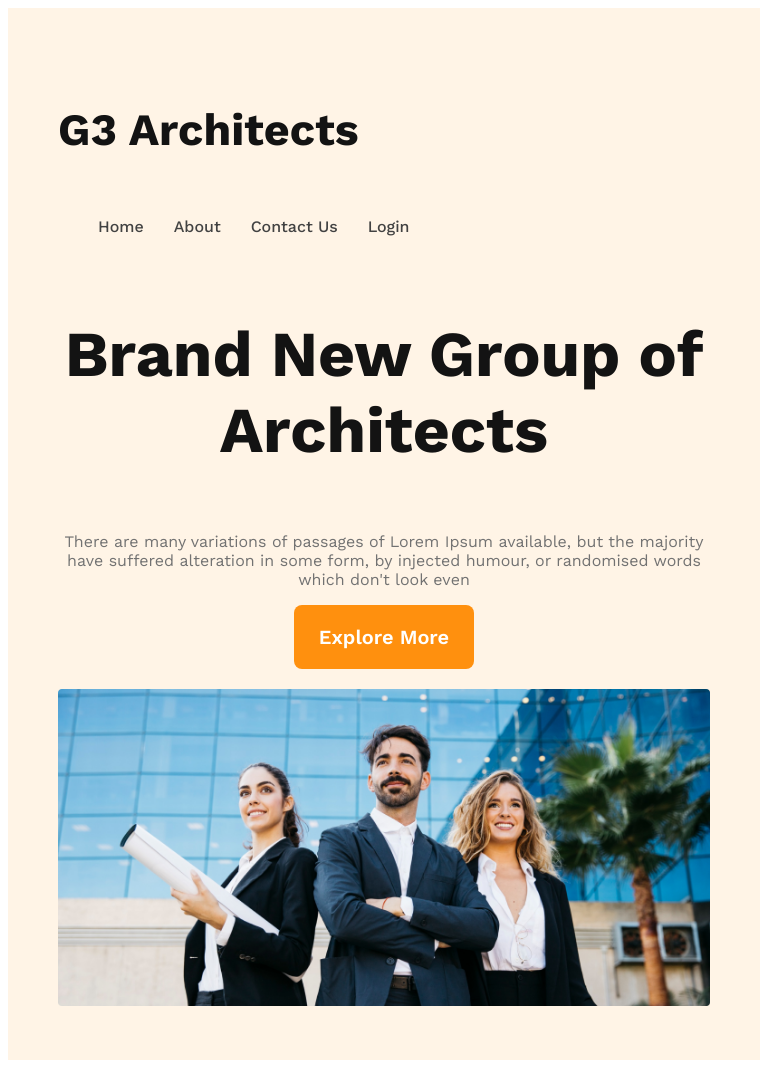
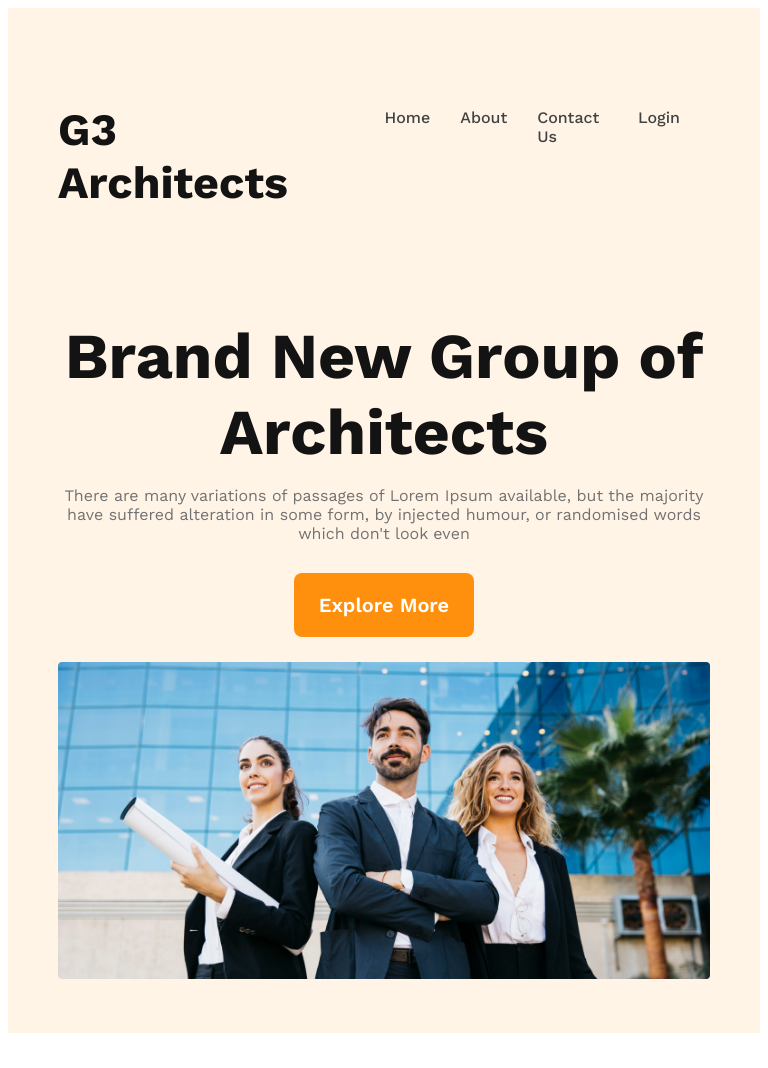
Before and after one commit to mdzarif55/g3-architect-website, a plain HTML site: page index.html in a window 768 px wide. After the commit the page ends 1041 px from the top, so only its background shows below. Drawn offline with nearby package versions, Linux system fonts and the light colour scheme.

Commit message:
banner added with responsive final

```diff
--- a/style/style.css
+++ b/style/style.css
@@ -29,6 +29,7 @@
 
 nav>ul {
     display: flex;
+    margin-top: 3.1rem;
 }
 
 nav li {
@@ -58,14 +59,16 @@
 .banner-title {
     color: #131313;
     font-size: 4rem;
-    font-weight: 700;
+    margin-bottom: 0;
 }
 
 .banner-description {
     color: #727272;
+    margin-bottom: 30px;
 }
+
 .banner img {
-    margin-top: 20px;
+    margin-top: 25px;
     width: 100%;
 }
 
@@ -73,12 +76,14 @@
 /* mobile devices */
 
 @media screen and (max-width: 576px) {
-    header{
+    header {
         padding: 20px;
     }
-    nav{
+
+    nav {
         flex-direction: column;
     }
+
     nav ul {
         flex-direction: column;
         gap: 20px;
@@ -89,9 +94,8 @@
 /* tablet devices */
 
 @media screen and (min-width:576px) and (max-width:960px) {
-    header{
+    header {
         padding: 50px;
     }
-    nav{
-        flex-direction: column;
+
 }
```
